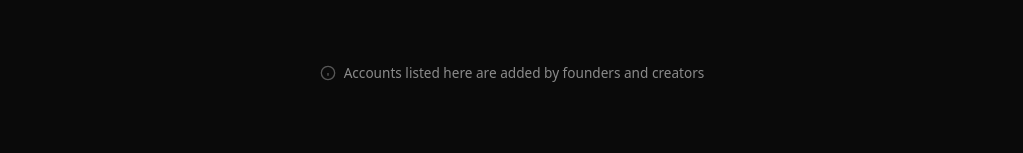
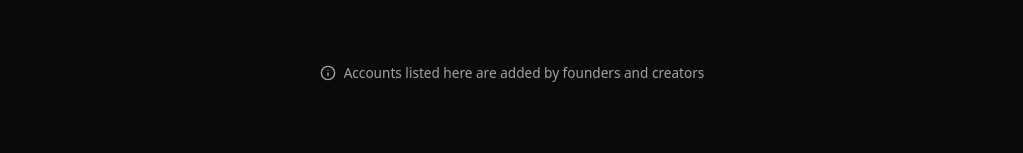
Before and after one commit to Ravishankar802/The-Plugd, a Next.js app: page / in a window 1280 px wide. Shown: the part 1016-1169 px from the top of the page, without its empty margins (128-1151 px from the left). Built offline with nearby package versions, Linux system fonts and the light colour scheme; no server answers; the database is empty.

Commit message:
design: brighten footer info text and improve icon visibility

```diff
--- a/src/app/page.tsx
+++ b/src/app/page.tsx
@@ -24,7 +24,9 @@ import {
   Coins,
   Building,
   GraduationCap,
-  Mic
+  GraduationCap,
+  Mic,
+  Info
 } from "lucide-react";
 
 interface Account {
@@ -261,12 +263,8 @@ export default function Home() {
               Load more ({remainingCount} remaining) ↓
             </button>
           )}
-          <p className="text-muted text-[0.85rem] flex items-center gap-2 font-medium">
-            <svg className="w-4 h-4 opacity-60" viewBox="0 0 24 24" fill="none" stroke="currentColor" strokeWidth="2">
-              <circle cx="12" cy="12" r="10" />
-              <path d="M12 16v-4" />
-              <path d="M12 8h.01" />
-            </svg>
+          <p className="text-[#a1a1aa] text-[0.85rem] flex items-center gap-2 font-mono-custom">
+            <Info className="w-4 h-4" />
             Accounts listed here are added by founders and creators
           </p>
         </div>
```
